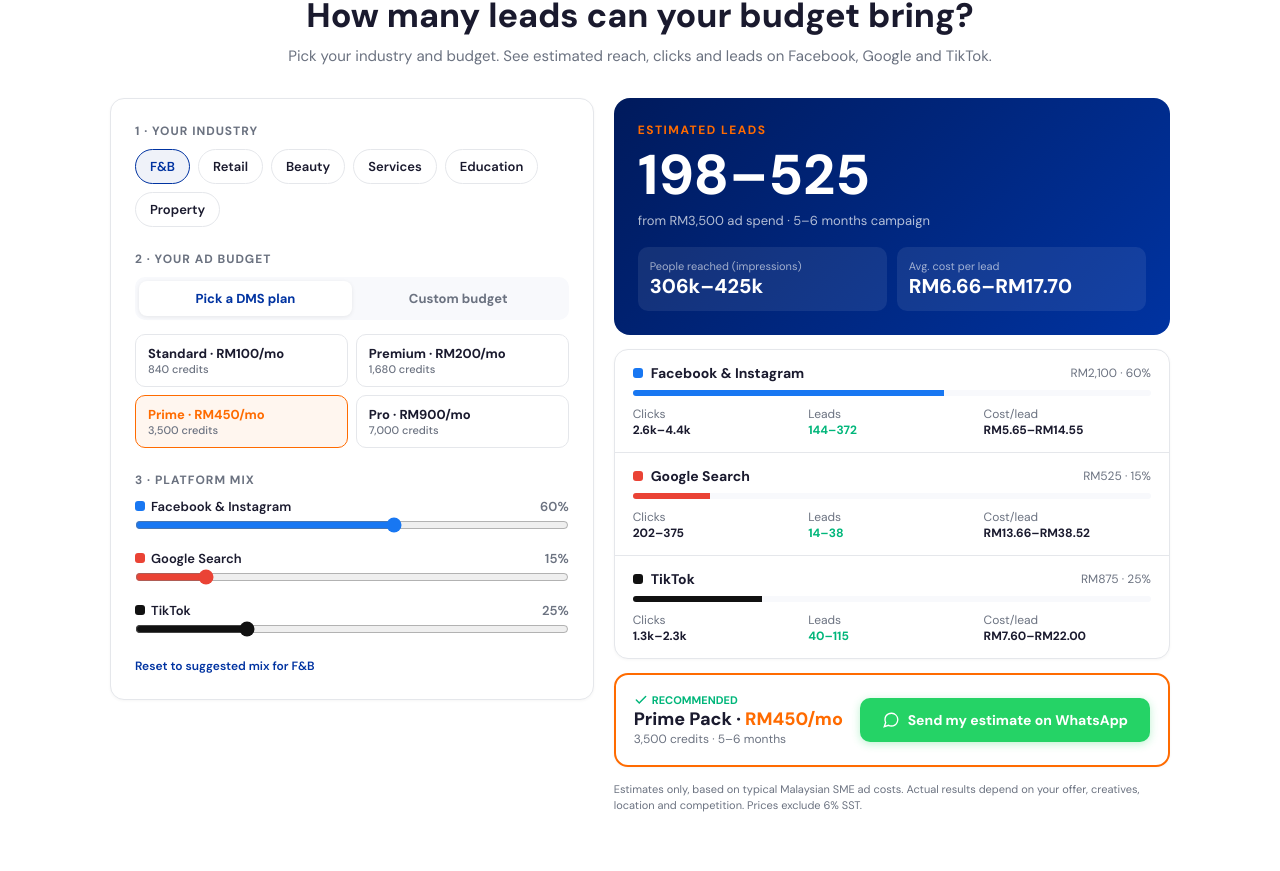
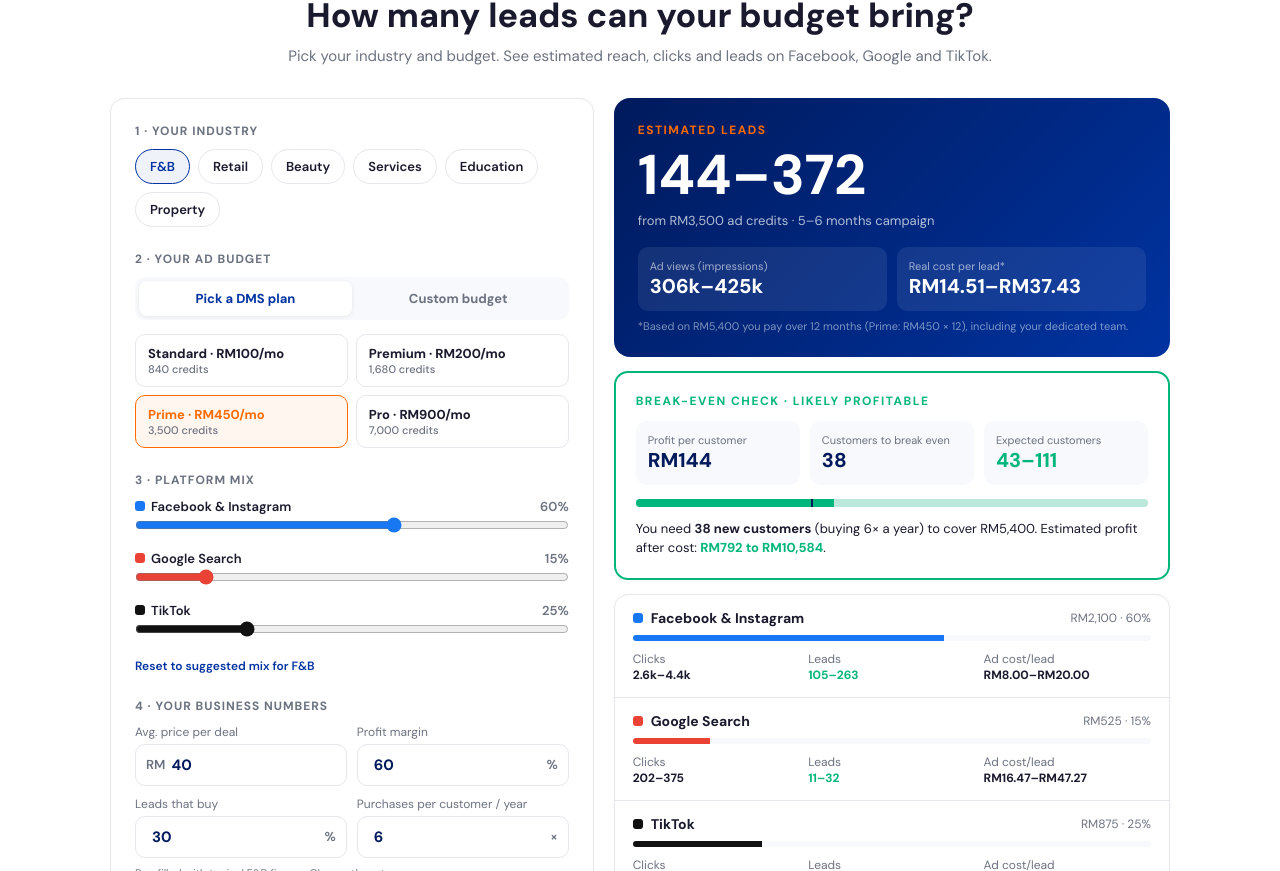
Before and after one commit to vincentvtvt/unifi-dms, a React (Vite) app: page /dms in a window 1280 px wide. Shown: the part 1929-2800 px from the top of the page. Built offline with nearby package versions, Linux system fonts and the light colour scheme.

Commit message:
Update DigitalMarketing.jsx

```diff
--- a/src/pages/DigitalMarketing.jsx
+++ b/src/pages/DigitalMarketing.jsx
@@ -16,18 +16,20 @@ const PLANS = [
    Malaysian SME estimates. cpm = RM per 1,000 impressions, cpc = RM per click,
    cvr = click-to-lead rate, ctr = used to estimate Google impressions. */
 const BENCH = {
-  fb:     {name:"Facebook & Instagram", color:"#1877F2", cpm:[8,15], cpc:[0.40,1.20], cvr:[0.04,0.10]},
-  google: {name:"Google Search",        color:"#EA4335", ctr:[0.03,0.06], cpc:[1.00,4.00], cvr:[0.05,0.12]},
-  tiktok: {name:"TikTok",               color:"#111111", cpm:[6,12], cpc:[0.30,1.00], cvr:[0.02,0.06]},
+  fb:     {name:"Facebook & Instagram", color:"#1877F2", cpm:[8,15], cpc:[0.40,1.20], cvr:[0.03,0.07]},
+  google: {name:"Google Search",        color:"#EA4335", ctr:[0.03,0.06], cpc:[1.00,4.00], cvr:[0.04,0.10]},
+  tiktok: {name:"TikTok",               color:"#111111", cpm:[6,12], cpc:[0.30,1.00], cvr:[0.015,0.04]},
 };
-/* cost multiplier on CPM/CPC + default budget split per industry */
+/* mult = cost multiplier on CPM/CPC · split = default budget mix
+   deal = typical sale value (RM) · margin = profit % · close = % of leads that buy
+   repeat = purchases per new customer in 12 months (F&B regulars come back) */
 const INDUSTRY = {
-  "F&B":       {mult:0.8, split:{fb:60,google:15,tiktok:25}},
-  "Retail":    {mult:0.9, split:{fb:50,google:20,tiktok:30}},
-  "Beauty":    {mult:1.0, split:{fb:50,google:15,tiktok:35}},
-  "Services":  {mult:1.1, split:{fb:40,google:45,tiktok:15}},
-  "Education": {mult:1.2, split:{fb:45,google:35,tiktok:20}},
-  "Property":  {mult:1.6, split:{fb:45,google:45,tiktok:10}},
+  "F&B":       {mult:0.8, split:{fb:60,google:15,tiktok:25}, deal:40,    margin:60, close:30, repeat:6},
+  "Retail":    {mult:0.9, split:{fb:50,google:20,tiktok:30}, deal:150,   margin:40, close:20, repeat:2},
+  "Beauty":    {mult:1.0, split:{fb:50,google:15,tiktok:35}, deal:200,   margin:60, close:25, repeat:3},
+  "Services":  {mult:1.1, split:{fb:40,google:45,tiktok:15}, deal:800,   margin:40, close:15, repeat:1},
+  "Education": {mult:1.2, split:{fb:45,google:35,tiktok:20}, deal:2500,  margin:50, close:10, repeat:1},
+  "Property":  {mult:1.6, split:{fb:45,google:45,tiktok:10}, deal:10000, margin:70, close:2, repeat:1},
 };
 
 const fmt = n => n>=1e6 ? (n/1e6).toFixed(1)+"M" : n>=1e4 ? Math.round(n/1e3)+"k" : n>=1e3 ? (n/1e3).toFixed(1)+"k" : Math.round(n).toLocaleString();
@@ -77,8 +79,12 @@ function Calculator(){
   const [planIdx,setPlanIdx] = useState(2);
   const [custom,setCustom] = useState(2000);
   const [w,setW] = useState(INDUSTRY["F&B"].split);
+  const [deal,setDeal] = useState(INDUSTRY["F&B"].deal);
+  const [margin,setMargin] = useState(INDUSTRY["F&B"].margin);
+  const [close,setClose] = useState(INDUSTRY["F&B"].close);
+  const [repeat,setRepeat] = useState(INDUSTRY["F&B"].repeat);
 
-  const pickIndustry = k => { setIndustry(k); setW(INDUSTRY[k].split); track("calc_industry_"+k); };
+  const pickIndustry = k => { const d=INDUSTRY[k]; setIndustry(k); setW(d.split); setDeal(d.deal); setMargin(d.margin); setClose(d.close); setRepeat(d.repeat); track("calc_industry_"+k); };
   const spend = mode==="plan" ? PLANS[planIdx].cr : custom;
   const totalW = (w.fb+w.google+w.tiktok)||1;
   const mult = INDUSTRY[industry].mult;
@@ -94,9 +100,22 @@ function Calculator(){
 
   const recIdx = mode==="plan" ? planIdx : Math.max(0, PLANS.findIndex(p=>p.cr>=custom)===-1 ? 3 : PLANS.findIndex(p=>p.cr>=custom));
   const rec = PLANS[recIdx];
-  const avgCplLo = spend/(res.leadsHi||1), avgCplHi = spend/(res.leadsLo||1);
+  /* real cost = what the customer pays over 12 months (credits + team), not just ad credits */
+  const costPlan = mode==="plan" ? PLANS[planIdx] : rec;
+  const cost = Math.round(spend * (costPlan.mo*12/costPlan.cr));
+  const avgCplLo = cost/(res.leadsHi||1), avgCplHi = cost/(res.leadsLo||1);
+  const profitPerDeal = deal*margin/100*Math.max(1,repeat); /* profit per new customer over 12 months */
+  const beDeals = profitPerDeal>0 ? Math.ceil(cost/profitPerDeal) : Infinity;
+  const dealsLo = Math.floor(res.leadsLo*close/100), dealsHi = Math.floor(res.leadsHi*close/100);
+  const profitLo = dealsLo*profitPerDeal - cost, profitHi = dealsHi*profitPerDeal - cost;
+  const status = dealsLo>=beDeals ? {c:UB.green,t:"Likely profitable"} : dealsHi>=beDeals ? {c:UB.orange,t:"Can break even — depends on execution"} : {c:UB.red,t:"Unlikely to break even at these numbers"};
+  const numIn = (v,set,suffix,pre) => <div style={{display:"flex",alignItems:"center",border:`1px solid ${T.border}`,borderRadius:10,padding:"0 10px",background:"white"}}>
+    {pre&&<span style={{fontSize:13,color:T.muted,fontWeight:600}}>{pre}</span>}
+    <input type="number" min={0} value={v} onChange={e=>set(Math.max(0,+e.target.value))} style={{width:"100%",border:"none",outline:"none",padding:"10px 6px",fontSize:15,fontWeight:700,fontFamily:"'DM Sans',sans-serif",color:UB.navy,background:"transparent"}}/>
+    {suffix&&<span style={{fontSize:13,color:T.muted,fontWeight:600}}>{suffix}</span>}
+  </div>;
 
-  const waMsg = `I used the DMS lead calculator.\n• Industry: ${industry}\n• Ad budget: RM${spend.toLocaleString()}${mode==="plan"?` (${PLANS[planIdx].name} Pack)`:""}\n• Split: FB/IG ${res.rows[0].pct}% · Google ${res.rows[1].pct}% · TikTok ${res.rows[2].pct}%\n• Estimated leads: ${fmt(res.leadsLo)}–${fmt(res.leadsHi)}\n• Recommended: *${rec.name} Pack* (RM${rec.mo}/mo)\nI want to get started.`;
+  const waMsg = `I used the DMS lead calculator.\n• Industry: ${industry}\n• Ad budget: RM${spend.toLocaleString()}${mode==="plan"?` (${PLANS[planIdx].name} Pack)`:""}\n• Split: FB/IG ${res.rows[0].pct}% · Google ${res.rows[1].pct}% · TikTok ${res.rows[2].pct}%\n• Estimated leads: ${fmt(res.leadsLo)}–${fmt(res.leadsHi)}\n• Deal value RM${deal.toLocaleString()} · margin ${margin}% · close rate ${close}% · ${repeat}× purchases/yr\n• Break-even: ${beDeals} customers (est. ${dealsLo}–${dealsHi})\n• Recommended: *${rec.name} Pack* (RM${rec.mo}/mo)\nI want to get started.`;
   const goWA = () => { track("calc_whatsapp"); window.open(waL(waMsg,"dms_calculator"),"_blank"); };
 
   const chip = (active,color=UB.blue) => ({padding:"8px 14px",borderRadius:999,border:`1.5px solid ${active?color:T.border}`,background:active?color+"10":"white",color:active?color:T.text,fontSize:13,fontWeight:600,cursor:"pointer",fontFamily:"'DM Sans',sans-serif",transition:"all 0.2s"});
@@ -133,7 +152,16 @@ function Calculator(){
         </div>
         <input type="range" min={0} max={100} step={5} value={w[k]} onChange={e=>setW({...w,[k]:+e.target.value})} style={{width:"100%",accentColor:b.color}}/>
       </div>)}
-      <button onClick={()=>setW(INDUSTRY[industry].split)} style={{background:"none",border:"none",color:UB.blue,fontSize:12,fontWeight:600,cursor:"pointer",padding:0,fontFamily:"'DM Sans',sans-serif"}}>Reset to suggested mix for {industry}</button>
+      <button onClick={()=>setW(INDUSTRY[industry].split)} style={{background:"none",border:"none",color:UB.blue,fontSize:12,fontWeight:600,cursor:"pointer",padding:0,fontFamily:"'DM Sans',sans-serif",marginBottom:24}}>Reset to suggested mix for {industry}</button>
+
+      <div style={label}>4 · Your business numbers</div>
+      <div style={{display:"grid",gridTemplateColumns:"1fr 1fr",gap:10}}>
+        <div><div style={{fontSize:12,color:T.muted,marginBottom:4}}>Avg. price per deal</div>{numIn(deal,setDeal,null,"RM")}</div>
+        <div><div style={{fontSize:12,color:T.muted,marginBottom:4}}>Profit margin</div>{numIn(margin,v=>setMargin(Math.min(100,v)),"%")}</div>
+        <div><div style={{fontSize:12,color:T.muted,marginBottom:4}}>Leads that buy</div>{numIn(close,v=>setClose(Math.min(100,v)),"%")}</div>
+        <div><div style={{fontSize:12,color:T.muted,marginBottom:4}}>Purchases per customer / year</div>{numIn(repeat,v=>setRepeat(Math.max(1,v)),"×")}</div>
+      </div>
+      <p style={{fontSize:11,color:T.muted,marginTop:8}}>Pre-filled with typical {industry} figures. Change them to your own.</p>
     </Card>
 
     {/* RESULTS */}
@@ -141,12 +169,30 @@ function Calculator(){
       <div style={{background:`linear-gradient(135deg, ${UB.navy}, ${UB.blue})`,borderRadius:16,padding:24,color:"white"}}>
         <div style={{fontSize:12,fontWeight:700,letterSpacing:1.5,textTransform:"uppercase",color:UB.orange}}>Estimated leads</div>
         <div style={{fontSize:"clamp(40px,7vw,56px)",fontWeight:800,lineHeight:1.1,margin:"6px 0"}}>{fmt(res.leadsLo)}–{fmt(res.leadsHi)}</div>
-        <div style={{fontSize:13,opacity:0.7,marginBottom:18}}>from RM{spend.toLocaleString()} ad spend{mode==="plan"?` · ${PLANS[planIdx].camp} campaign`:""}</div>
+        <div style={{fontSize:13,opacity:0.7,marginBottom:18}}>from RM{spend.toLocaleString()} ad credits{mode==="plan"?` · ${PLANS[planIdx].camp} campaign`:""}</div>
         <div style={{display:"grid",gridTemplateColumns:"1fr 1fr",gap:10}}>
-          <div style={{background:"rgba(255,255,255,0.08)",borderRadius:10,padding:12}}><div style={{fontSize:11,opacity:0.6}}>People reached (impressions)</div><div style={{fontSize:20,fontWeight:800}}>{fmt(res.impLo)}–{fmt(res.impHi)}</div></div>
-          <div style={{background:"rgba(255,255,255,0.08)",borderRadius:10,padding:12}}><div style={{fontSize:11,opacity:0.6}}>Avg. cost per lead</div><div style={{fontSize:20,fontWeight:800}}>{rm(avgCplLo)}–{rm(avgCplHi)}</div></div>
+          <div style={{background:"rgba(255,255,255,0.08)",borderRadius:10,padding:12}}><div style={{fontSize:11,opacity:0.6}}>Ad views (impressions)</div><div style={{fontSize:20,fontWeight:800}}>{fmt(res.impLo)}–{fmt(res.impHi)}</div></div>
+          <div style={{background:"rgba(255,255,255,0.08)",borderRadius:10,padding:12}}><div style={{fontSize:11,opacity:0.6}}>Real cost per lead*</div><div style={{fontSize:20,fontWeight:800}}>{rm(avgCplLo)}–{rm(avgCplHi)}</div></div>
         </div>
+        <div style={{fontSize:11,opacity:0.5,marginTop:8}}>*Based on RM{cost.toLocaleString()} you pay over 12 months ({costPlan.name}: RM{costPlan.mo} × 12), including your dedicated team.</div>
       </div>
+
+      <Card hover={false} style={{padding:20,border:`2px solid ${status.c}`}}>
+        <div style={{fontSize:12,fontWeight:700,letterSpacing:1.5,textTransform:"uppercase",color:status.c,marginBottom:12}}>Break-even check · {status.t}</div>
+        <div style={{display:"grid",gridTemplateColumns:"repeat(3,1fr)",gap:10}}>
+          <div style={{background:T.sub,borderRadius:10,padding:12}}><div style={{fontSize:11,color:T.muted}}>Profit per customer</div><div style={{fontSize:20,fontWeight:800,color:UB.navy}}>{rm(profitPerDeal)}</div></div>
+          <div style={{background:T.sub,borderRadius:10,padding:12}}><div style={{fontSize:11,color:T.muted}}>Customers to break even</div><div style={{fontSize:20,fontWeight:800,color:UB.navy}}>{isFinite(beDeals)?beDeals.toLocaleString():"–"}</div></div>
+          <div style={{background:T.sub,borderRadius:10,padding:12}}><div style={{fontSize:11,color:T.muted}}>Expected customers</div><div style={{fontSize:20,fontWeight:800,color:status.c}}>{dealsLo.toLocaleString()}–{dealsHi.toLocaleString()}</div></div>
+        </div>
+        {isFinite(beDeals)&&<div style={{height:8,borderRadius:4,background:T.sub,marginTop:14,position:"relative",overflow:"hidden"}}>
+          <div style={{position:"absolute",left:0,top:0,bottom:0,width:Math.min(100,dealsHi/Math.max(beDeals,dealsHi)*100)+"%",background:status.c+"40"}}/>
+          <div style={{position:"absolute",left:0,top:0,bottom:0,width:Math.min(100,dealsLo/Math.max(beDeals,dealsHi)*100)+"%",background:status.c}}/>
+          <div style={{position:"absolute",top:-2,bottom:-2,width:2,background:UB.navy,left:Math.min(100,beDeals/Math.max(beDeals,dealsHi)*100)+"%"}}/>
+        </div>}
+        <p style={{fontSize:13,color:T.text,marginTop:12,lineHeight:1.5}}>
+          You need <b>{isFinite(beDeals)?beDeals:"–"} new customer{beDeals===1?"":"s"}</b>{repeat>1?` (buying ${repeat}× a year)`:""} to cover RM{cost.toLocaleString()}. Estimated profit after cost: <b style={{color:profitHi>=0?UB.green:UB.red}}>{profitLo<0?"-":""}RM{Math.abs(Math.round(profitLo)).toLocaleString()} to {profitHi<0?"-":""}RM{Math.abs(Math.round(profitHi)).toLocaleString()}</b>.
+        </p>
+      </Card>
 
       <Card hover={false} style={{padding:0}}>
         {res.rows.map((r,i)=>{const b=BENCH[r.k];return<div key={r.k} style={{padding:"14px 18px",borderTop:i?`1px solid ${T.border}`:"none",opacity:r.e?1:0.4}}>
@@ -158,7 +204,7 @@ function Calculator(){
           {r.e ? <div style={{display:"grid",gridTemplateColumns:"repeat(3,1fr)",gap:8,fontSize:12}}>
             <div><div style={{color:T.muted}}>Clicks</div><div style={{fontWeight:700}}>{fmt(r.e.clicksLo)}–{fmt(r.e.clicksHi)}</div></div>
             <div><div style={{color:T.muted}}>Leads</div><div style={{fontWeight:700,color:UB.green}}>{fmt(r.e.leadsLo)}–{fmt(r.e.leadsHi)}</div></div>
-            <div><div style={{color:T.muted}}>Cost/lead</div><div style={{fontWeight:700}}>{rm(r.e.cplLo)}–{rm(r.e.cplHi)}</div></div>
+            <div><div style={{color:T.muted}}>Ad cost/lead</div><div style={{fontWeight:700}}>{rm(r.e.cplLo)}–{rm(r.e.cplHi)}</div></div>
           </div> : <div style={{fontSize:12,color:T.muted}}>Not in your mix</div>}
         </div>;})}
       </Card>
```
